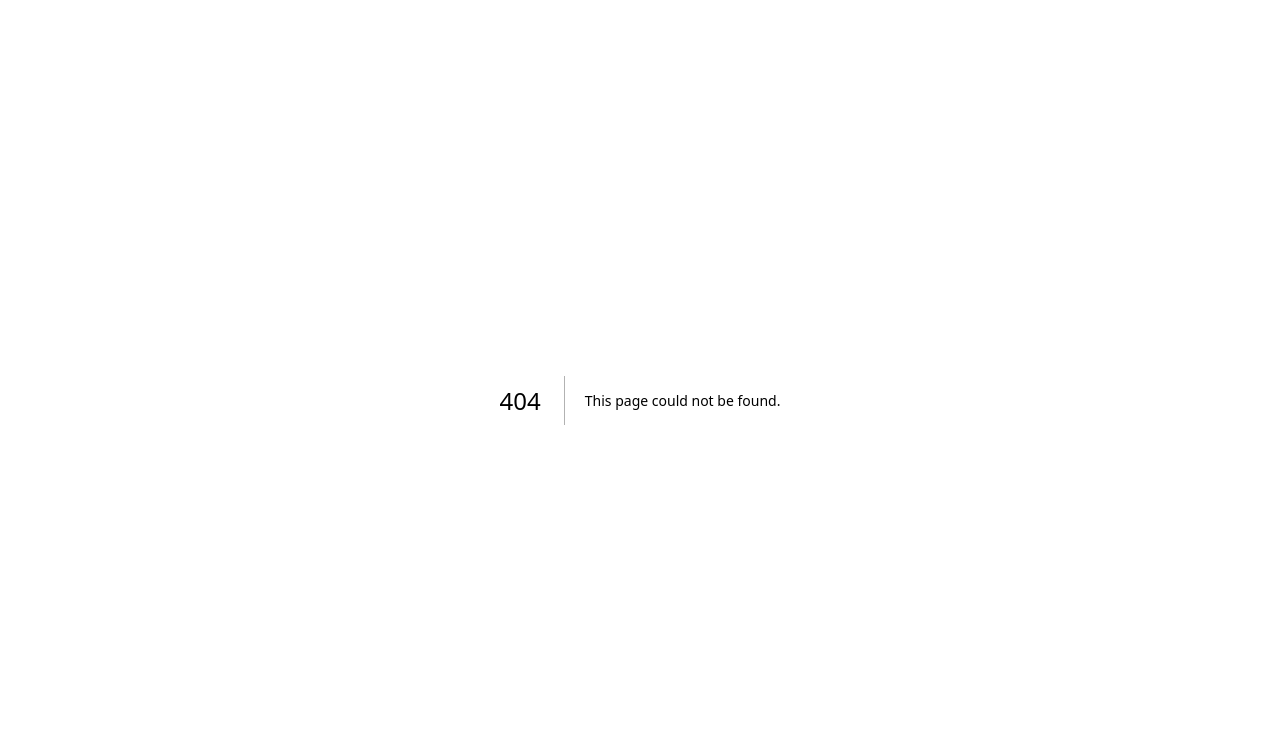
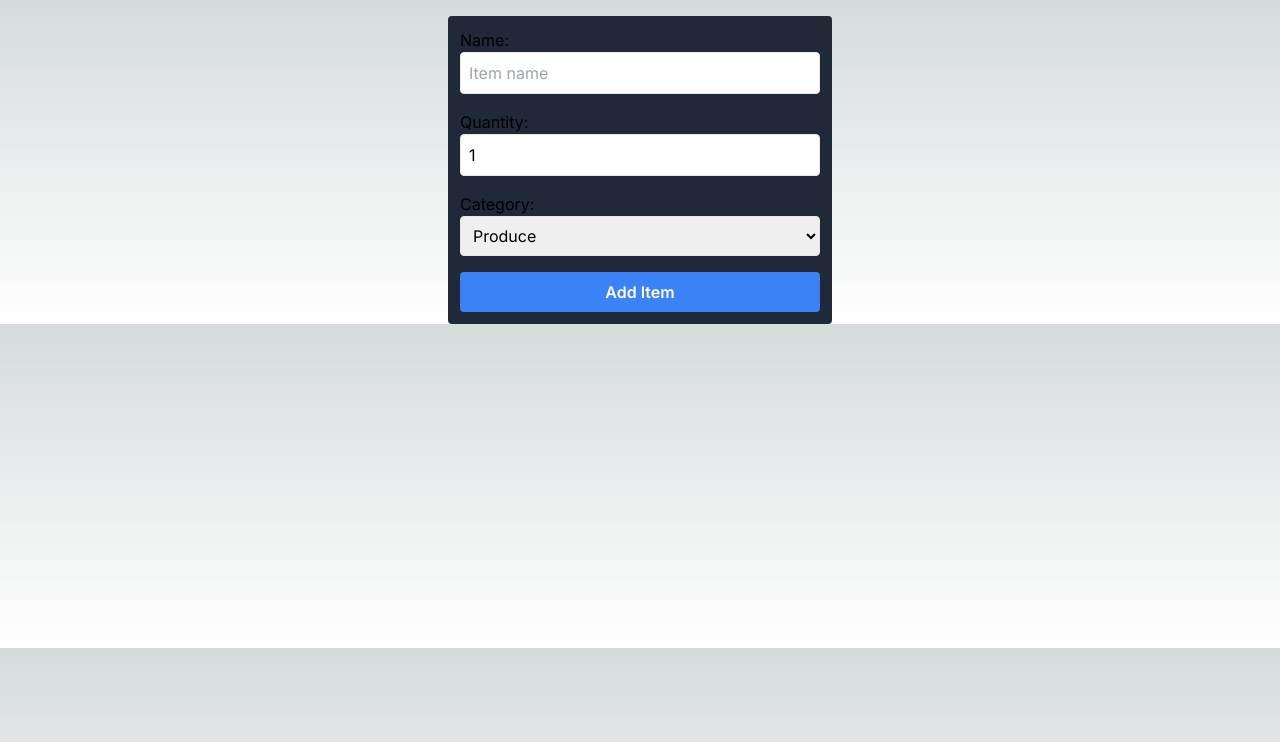
Before and after one commit to maxhui923/cprg306-assignments, a Next.js app: page /week4 in a window 1280 px wide. Before the commit this address had no page. Shown: the top 742 px of the page. Built offline with nearby package versions, Linux system fonts and the light colour scheme.

Commit message:
week 4
week 4 assignment

```diff
--- a/app/layout.js
+++ b/app/layout.js
@@ -4,7 +4,7 @@ import { Inter } from 'next/font/google'
 const inter = Inter({ subsets: ['latin'] })
 
 export const metadata = {
-  title: 'Create Next App',
+  title: 'Shopping List',
   description: 'Generated by create next app',
 }
 
--- a/app/page.js
+++ b/app/page.js
@@ -9,6 +9,7 @@ export default function Home() {
       <StudentInfo/>
       <p><Link href="/week2">week2</Link></p>
       <p><Link href="/week3">week3</Link></p>
+      <p><Link href="/week4">week4</Link></p>
     </main>
   );
 }
--- /dev/null
+++ b/app/week4/new-item.js
@@ -0,0 +1,90 @@
+"use client";
+import { useState } from "react";
+
+export default function NewItem() {
+
+const [name, setName] = useState("");
+const [quantity, setQuantity] = useState(1);
+const [category, setCategory] = useState("produce");
+
+const handleSubmit = (event) => {
+    event.preventDefault();
+    const newItem = {name, quantity, category};
+    console.log(newItem);
+    alert(
+`Added Item:${newItem.name},
+Quantity:${newItem.quantity},
+Category:${newItem.category}`);
+    setName("");
+    setQuantity(1);
+    setCategory("produce");
+}
+
+    const handleNameChange = (event) => {
+        setName(event.target.value);
+    }
+
+    const handleQuantityChange = (event) => {
+        setQuantity(Number(event.target.value));
+    }
+
+    const handleCategoryChange = (event) => {
+        setCategory(event.target.value);
+    }
+
+
+return (
+    <form onSubmit={handleSubmit} className="bg-gray-800 flex flex-col w-96 space-y-4 mx-auto mt-4 p-3 rounded" >
+  <label className="flex flex-col">
+    Name:
+    <input
+      className="text-black border p-2 rounded"
+      type="text"
+      placeholder="Item name"
+      value={name}
+      onChange={handleNameChange}
+      required
+      onInvalid={(e) => e.target.setCustomValidity("Please enter a valid item name")}
+      onInput={(e) => e.target.setCustomValidity("")}
+    />
+  </label>
+  <label className="flex flex-col">
+    Quantity:
+    <input
+      className="text-black border p-2 rounded"
+      type="number"
+      min="1"
+      max="99"
+      value={quantity}
+      onChange={handleQuantityChange}
+      required
+    />
+  </label>
+  <label className="flex flex-col">
+    Category:
+    <select
+      className="text-black border p-2 rounded"
+      value={category}
+      onChange={handleCategoryChange}>
+      <option value="produce">Produce</option>
+      <option value="dairy">Dairy</option>
+      <option value="bakery">Bakery</option>
+      <option value="meat">Meat</option>
+      <option value="frozen foods">Frozen Foods</option>
+      <option value="canned goods">Canned Goods</option>
+      <option value="dry goods">Dry Goods</option>
+      <option value="beverages">Beverages</option>
+      <option value="snacks">Snacks</option>
+      <option value="household">Household</option>
+      <option value="other">Other</option>
+    </select>
+  </label>
+  <button
+    type="submit"
+    className="bg-blue-500 text-white font-semibold py-2 px-4 rounded hover:bg-blue-600"
+  >
+    Add Item
+  </button>
+</form>
+);
+}
--- /dev/null
+++ b/app/week4/page.js
@@ -0,0 +1,10 @@
+import React from "react";
+import NewItem from "./new-item";
+
+export default function Page() {
+    return (
+        <div>
+        <NewItem />
+        </div>
+    );
+    }
```
